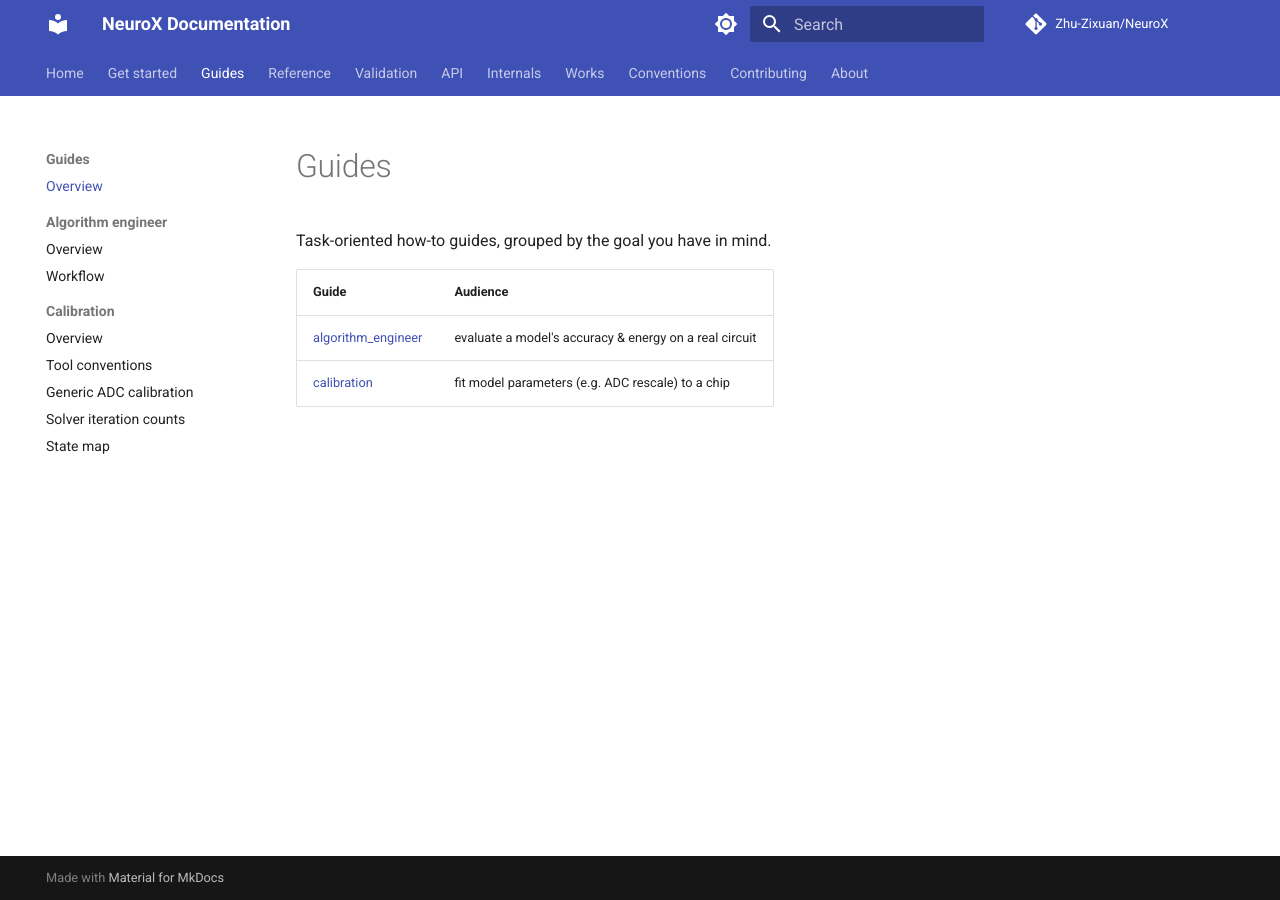
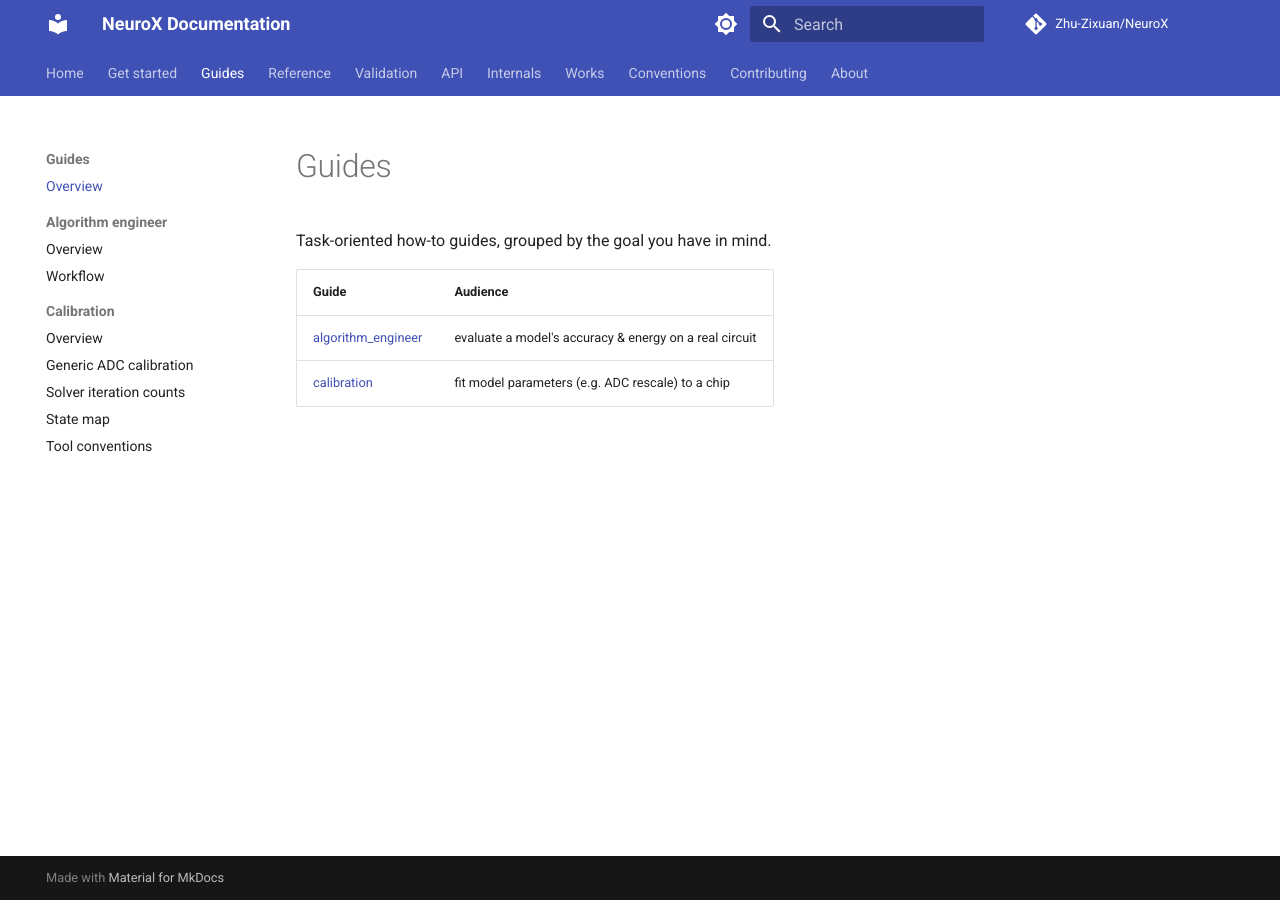
Before and after one commit to Zhu-ZiXuan/NeuroX, an MkDocs documentation site: the page built from docs/guides/README.md, in a window 1280 px wide. Built offline with MkDocs 1.6.1 and Material for MkDocs 9.7.7, drawn with Linux system fonts in a browser that asks for light colours; comment, search, counter and statistics services are not loaded; part of the change alters nothing that is shown.

```diff
--- a/mkdocs.yml
+++ b/mkdocs.yml
@@ -3,7 +3,7 @@ site_description: A PyTorch-based neuromorphic computing simulation framework, f
 site_author: Zhu-Zixuan
 repo_url: https://github.com/Zhu-Zixuan/NeuroX
 repo_name: Zhu-Zixuan/NeuroX
-edit_uri: edit/master/docs/
+edit_uri: edit/main/docs/
 
 # Under --strict, a dead cross-reference fragment (#anchor) aborts the build, not just a missing file.
 validation:
@@ -47,7 +47,8 @@ plugins:
             show_root_heading: false
             show_category_heading: true
 
-# Navigation mirrors the on-disk docs/ layout: intent-based top-level pillars.
+# Top-level pillars follow the documentation taxonomy. Below each pillar, the
+# navigation mirrors docs/: README/family/base first, then stable path order.
 nav:
 - Home: README.md
 - Get started:
@@ -59,69 +60,74 @@ nav:
     - Workflow: guides/algorithm_engineer/workflow.md
   - Calibration:
     - Overview: guides/calibration/README.md
-    - Tool conventions: guides/calibration/tool_conventions.md
     - Generic ADC calibration: guides/calibration/calibrate_adc.md
     - Solver iteration counts: guides/calibration/solver_iteration_counts.md
     - State map: guides/calibration/state_map.md
+    - Tool conventions: guides/calibration/tool_conventions.md
 - Reference:
   - Overview: reference/README.md
-  - Nonideality: reference/primitive/nonideality.md
-  - Physics: reference/primitive/physics.md
-  - Analog:
-    - Current mux: reference/primitive/analog/current_mux.md
-    - Current reference: reference/primitive/analog/current_reference.md
-    - Switch cap: reference/primitive/analog/switch_cap.md
-    - Unmodeled block: reference/primitive/analog/unmodeled.md
-    - Voltage driver: reference/primitive/analog/voltage_driver.md
-    - Voltage mux: reference/primitive/analog/voltage_mux.md
-    - Voltage reference: reference/primitive/analog/voltage_reference.md
-    - Differential voltage ADC:
-      - Family: reference/primitive/analog/diff_voltage_adc/family.md
-      - General: reference/primitive/analog/diff_voltage_adc/general.md
-      - MCS SAR: reference/primitive/analog/diff_voltage_adc/mcs_sar.md
-    - Single-ended current ADC:
-      - Family: reference/primitive/analog/current_adc/family.md
-      - SAR: reference/primitive/analog/current_adc/sar.md
-    - Voltage DAC:
-      - Family: reference/primitive/analog/voltage_dac/family.md
-      - General: reference/primitive/analog/voltage_dac/general.md
-    - Current DAC:
-      - Family: reference/primitive/analog/current_dac/family.md
-      - General: reference/primitive/analog/current_dac/general.md
-  - Device:
-    - MOSFET: reference/primitive/device/mosfet.md
-    - RRAM: reference/primitive/device/rram.md
-    - Selector: reference/primitive/device/selector.md
-  - Digital:
-    - Accumulator: reference/primitive/digital/accumulator.md
-    - Serial accumulator: reference/primitive/digital/serial_accumulator.md
-    - Adder: reference/primitive/digital/adder.md
-    - Shift adder: reference/primitive/digital/shift_adder.md
-    - Subtractor: reference/primitive/digital/subtractor.md
-  - Unit:
-    - Family: reference/architecture/unit/family.md
-    - Conv2d: reference/architecture/unit/conv2d.md
-    - CIM:
-      - Engine:
-        - Family: reference/architecture/unit/cim/engine/family.md
-        - Placement: reference/architecture/unit/cim/engine/placement.md
-        - Input activation: reference/architecture/unit/cim/engine/input_activation.md
-        - Weight slicing: reference/architecture/unit/cim/engine/weight_slice.md
-        - Input slicing: reference/architecture/unit/cim/engine/x_slice.md
-  - Crossbar:
-    - CIM macro:
-      - Family: reference/primitive/macro/cim/family.md
-      - Ideal: reference/primitive/macro/cim/ideal.md
-    - Cell:
-      - Family: reference/primitive/xbar/cell/family.md
-      - 1T1R family: reference/primitive/xbar/cell/_1t1r/cell.md
-      - 1T1R detail: reference/primitive/xbar/cell/_1t1r/cell_detail.md
-      - 1T1R linear: reference/primitive/xbar/cell/_1t1r/cell_linear.md
-    - Array:
-      - Family: reference/primitive/xbar/array/family.md
-      - 1T1R: reference/primitive/xbar/array/_1t1r/array.md
-    - Solver:
-      - Parallel BL/SL: reference/primitive/xbar/solver/nested.md
+  - Architecture:
+    - Unit:
+      - Family: reference/architecture/unit/family.md
+      - CIM:
+        - Engine:
+          - Family: reference/architecture/unit/cim/engine/family.md
+          - Input activation: reference/architecture/unit/cim/engine/input_activation.md
+          - Placement: reference/architecture/unit/cim/engine/placement.md
+          - Weight slicing: reference/architecture/unit/cim/engine/weight_slice.md
+          - Input slicing: reference/architecture/unit/cim/engine/x_slice.md
+      - Conv2d mapping: reference/architecture/unit/conv2d.md
+  - Primitive:
+    - Analog:
+      - Single-ended current ADC:
+        - Family: reference/primitive/analog/current_adc/family.md
+        - SAR: reference/primitive/analog/current_adc/sar.md
+      - Current DAC:
+        - Family: reference/primitive/analog/current_dac/family.md
+        - General: reference/primitive/analog/current_dac/general.md
+      - Current mux: reference/primitive/analog/current_mux.md
+      - Current reference: reference/primitive/analog/current_reference.md
+      - Differential voltage ADC:
+        - Family: reference/primitive/analog/diff_voltage_adc/family.md
+        - General: reference/primitive/analog/diff_voltage_adc/general.md
+        - MCS SAR: reference/primitive/analog/diff_voltage_adc/mcs_sar.md
+      - Switch cap: reference/primitive/analog/switch_cap.md
+      - Unmodeled block: reference/primitive/analog/unmodeled.md
+      - Voltage DAC:
+        - Family: reference/primitive/analog/voltage_dac/family.md
+        - General: reference/primitive/analog/voltage_dac/general.md
+      - Voltage driver: reference/primitive/analog/voltage_driver.md
+      - Voltage mux: reference/primitive/analog/voltage_mux.md
+      - Voltage reference: reference/primitive/analog/voltage_reference.md
+    - Device:
+      - MOSFET: reference/primitive/device/mosfet.md
+      - RRAM: reference/primitive/device/rram.md
+      - Selector: reference/primitive/device/selector.md
+    - Digital:
+      - Accumulator: reference/primitive/digital/accumulator.md
+      - Adder: reference/primitive/digital/adder.md
+      - Serial accumulator: reference/primitive/digital/serial_accumulator.md
+      - Shift adder: reference/primitive/digital/shift_adder.md
+      - Subtractor: reference/primitive/digital/subtractor.md
+    - Macro:
+      - CIM:
+        - Family: reference/primitive/macro/cim/family.md
+        - Ideal: reference/primitive/macro/cim/ideal.md
+    - Nonideality: reference/primitive/nonideality.md
+    - Physics: reference/primitive/physics.md
+    - Xbar:
+      - Array:
+        - Family: reference/primitive/xbar/array/family.md
+        - 1T1R:
+          - Array: reference/primitive/xbar/array/_1t1r/array.md
+      - Cell:
+        - Family: reference/primitive/xbar/cell/family.md
+        - 1T1R:
+          - Family: reference/primitive/xbar/cell/_1t1r/cell.md
+          - Detail: reference/primitive/xbar/cell/_1t1r/cell_detail.md
+          - Linear: reference/primitive/xbar/cell/_1t1r/cell_linear.md
+      - Solver:
+        - Parallel BL/SL: reference/primitive/xbar/solver/nested.md
 - Validation:
   - Overview: validation/README.md
   - Campaigns: validation/campaigns.md
@@ -131,109 +137,115 @@ nav:
   - Python: api/python.md
 - Internals:
   - Overview: internals/README.md
+  - Architecture:
+    - Unit:
+      - Base: internals/architecture/unit/base.md
+      - CIM:
+        - Base: internals/architecture/unit/cim/base.md
+        - Conv2d: internals/architecture/unit/cim/conv2d.md
+        - Engine:
+          - Base: internals/architecture/unit/cim/engine/base.md
+          - Input activation: internals/architecture/unit/cim/engine/input_activation.md
+          - Placement: internals/architecture/unit/cim/engine/placement.md
+          - Weight slicing: internals/architecture/unit/cim/engine/weight_slice.md
+          - Input slicing: internals/architecture/unit/cim/engine/x_slice.md
+        - Linear: internals/architecture/unit/cim/linear.md
+        - Slicer:
+          - Base: internals/architecture/unit/cim/slicer/base.md
+          - Direct: internals/architecture/unit/cim/slicer/direct.md
+          - Serial: internals/architecture/unit/cim/slicer/serial.md
+          - Simple: internals/architecture/unit/cim/slicer/simple.md
+      - Conv2d: internals/architecture/unit/conv2d.md
+      - Linear: internals/architecture/unit/linear.md
+      - Matrix-multiplication mapping: internals/architecture/unit/matmul_mapping.md
   - Compile:
     - Contracts: internals/compile/contracts.md
     - Scheme A regional: internals/compile/scheme_a_regional.md
     - Scheme B deobjectified: internals/compile/scheme_b_deobjectified.md
     - Scheme C custom op: internals/compile/scheme_c_custom_op.md
   - Config and policy: internals/config_and_policy.md
+  - Package surface: internals/package_surface.md
   - Physical state: internals/physical_state.md
-  - Package surface: internals/package_surface.md
-  - Analog:
-    - Base: internals/primitive/analog/base.md
-    - Current mux: internals/primitive/analog/current_mux.md
-    - Current reference: internals/primitive/analog/current_reference.md
-    - Switch cap: internals/primitive/analog/switch_cap.md
-    - Unmodeled block: internals/primitive/analog/unmodeled.md
-    - Voltage driver: internals/primitive/analog/voltage_driver.md
-    - Voltage mux: internals/primitive/analog/voltage_mux.md
-    - Voltage reference: internals/primitive/analog/voltage_reference.md
-    - Differential voltage ADC:
-      - Base: internals/primitive/analog/diff_voltage_adc/base.md
-      - General: internals/primitive/analog/diff_voltage_adc/general.md
-      - MCS SAR: internals/primitive/analog/diff_voltage_adc/mcs_sar.md
-    - Single-ended current ADC:
-      - Base: internals/primitive/analog/current_adc/base.md
-      - SAR: internals/primitive/analog/current_adc/sar.md
-    - Voltage DAC:
-      - Base: internals/primitive/analog/voltage_dac/base.md
-      - General: internals/primitive/analog/voltage_dac/general.md
-    - Current DAC:
-      - Base: internals/primitive/analog/current_dac/base.md
-      - General: internals/primitive/analog/current_dac/general.md
-  - Common:
+  - Primitive:
+    - Analog:
+      - Base: internals/primitive/analog/base.md
+      - Single-ended current ADC:
+        - Base: internals/primitive/analog/current_adc/base.md
+        - SAR: internals/primitive/analog/current_adc/sar.md
+      - Current DAC:
+        - Base: internals/primitive/analog/current_dac/base.md
+        - General: internals/primitive/analog/current_dac/general.md
+      - Current mux: internals/primitive/analog/current_mux.md
+      - Current reference: internals/primitive/analog/current_reference.md
+      - Differential voltage ADC:
+        - Base: internals/primitive/analog/diff_voltage_adc/base.md
+        - General: internals/primitive/analog/diff_voltage_adc/general.md
+        - MCS SAR: internals/primitive/analog/diff_voltage_adc/mcs_sar.md
+      - Switch cap: internals/primitive/analog/switch_cap.md
+      - Unmodeled block: internals/primitive/analog/unmodeled.md
+      - Voltage DAC:
+        - Base: internals/primitive/analog/voltage_dac/base.md
+        - General: internals/primitive/analog/voltage_dac/general.md
+      - Voltage driver: internals/primitive/analog/voltage_driver.md
+      - Voltage mux: internals/primitive/analog/voltage_mux.md
+      - Voltage reference: internals/primitive/analog/voltage_reference.md
+    - Device:
+      - MOSFET: internals/primitive/device/mosfet.md
+      - RRAM: internals/primitive/device/rram.md
+      - Selector: internals/primitive/device/selector.md
+    - Digital:
+      - Base: internals/primitive/digital/base.md
+      - Accumulator: internals/primitive/digital/accumulator.md
+      - Adder: internals/primitive/digital/adder.md
+      - Serial accumulator: internals/primitive/digital/serial_accumulator.md
+      - Shift adder: internals/primitive/digital/shift_adder.md
+      - Subtractor: internals/primitive/digital/subtractor.md
+    - Macro:
+      - CIM:
+        - Base: internals/primitive/macro/cim/base.md
+        - Ideal: internals/primitive/macro/cim/ideal.md
     - Nonideality: internals/primitive/nonideality.md
     - Physics: internals/primitive/physics.md
-  - Device:
-    - MOSFET: internals/primitive/device/mosfet.md
-    - RRAM: internals/primitive/device/rram.md
-    - Selector: internals/primitive/device/selector.md
-  - Digital:
-    - Base: internals/primitive/digital/base.md
-    - Accumulator: internals/primitive/digital/accumulator.md
-    - Serial accumulator: internals/primitive/digital/serial_accumulator.md
-    - Adder: internals/primitive/digital/adder.md
-    - Shift adder: internals/primitive/digital/shift_adder.md
-    - Subtractor: internals/primitive/digital/subtractor.md
-  - Unit:
-    - Base: internals/architecture/unit/base.md
-    - Matrix-multiplication mapping: internals/architecture/unit/matmul_mapping.md
-    - Linear: internals/architecture/unit/linear.md
-    - Conv2d: internals/architecture/unit/conv2d.md
-    - CIM:
-      - Base: internals/architecture/unit/cim/base.md
-      - Linear: internals/architecture/unit/cim/linear.md
-      - Conv2d: internals/architecture/unit/cim/conv2d.md
-      - Engine:
-        - Base: internals/architecture/unit/cim/engine/base.md
-        - Placement: internals/architecture/unit/cim/engine/placement.md
-        - Input activation: internals/architecture/unit/cim/engine/input_activation.md
-        - Weight slicing: internals/architecture/unit/cim/engine/weight_slice.md
-        - Input slicing: internals/architecture/unit/cim/engine/x_slice.md
-      - Slicer:
-        - Base: internals/architecture/unit/cim/slicer/base.md
-        - Direct: internals/architecture/unit/cim/slicer/direct.md
-        - Serial: internals/architecture/unit/cim/slicer/serial.md
-        - Simple: internals/architecture/unit/cim/slicer/simple.md
-  - Crossbar:
-    - CIM macro:
-      - Base: internals/primitive/macro/cim/base.md
-      - Ideal: internals/primitive/macro/cim/ideal.md
-    - Cell:
-      - Base: internals/primitive/xbar/cell/base.md
-      - 1T1R base: internals/primitive/xbar/cell/_1t1r/cell.md
-      - 1T1R detail: internals/primitive/xbar/cell/_1t1r/cell_detail.md
-      - 1T1R linear: internals/primitive/xbar/cell/_1t1r/cell_linear.md
-    - Array:
-      - 1T1R: internals/primitive/xbar/array/_1t1r/array.md
-    - Scan organizations: internals/primitive/xbar/scan_organization.md
-    - Solver: internals/primitive/xbar/solver.md
+    - Xbar:
+      - Array:
+        - 1T1R:
+          - Array: internals/primitive/xbar/array/_1t1r/array.md
+      - Cell:
+        - Base: internals/primitive/xbar/cell/base.md
+        - 1T1R:
+          - Base: internals/primitive/xbar/cell/_1t1r/cell.md
+          - Detail: internals/primitive/xbar/cell/_1t1r/cell_detail.md
+          - Linear: internals/primitive/xbar/cell/_1t1r/cell_linear.md
+      - Scan organizations: internals/primitive/xbar/scan_organization.md
+      - Solver: internals/primitive/xbar/solver.md
 - Works:
   - Overview: works/README.md
-  - Xue 2020 JSSC CIM macro:
-    - Overview: works/macro/cim/xue2020jssc/README.md
-    - Model: works/macro/cim/xue2020jssc/model.md
-  - Ye 2023 JSSC CIM macro:
-    - Overview: works/macro/cim/ye2023jssc/README.md
-    - Model: works/macro/cim/ye2023jssc/model.md
+  - Macro:
+    - CIM:
+      - Xue 2020 JSSC:
+        - Overview: works/macro/cim/xue2020jssc/README.md
+        - Model: works/macro/cim/xue2020jssc/model.md
+      - Ye 2023 JSSC:
+        - Overview: works/macro/cim/ye2023jssc/README.md
+        - Model: works/macro/cim/ye2023jssc/model.md
 - Conventions:
   - Overview: conventions/README.md
+  - Code style: conventions/code_style.md
+  - Glossary: conventions/glossary.md
+  - Markdown style: conventions/markdown_style.md
+  - Module parameter: conventions/module_parameter.md
+  - Naming conventions: conventions/naming_conventions.md
+  - Notation conventions: conventions/notation_conventions.md
   - Organizing principles: conventions/organizing_principles.md
   - Prose style: conventions/prose_style.md
-  - Markdown style: conventions/markdown_style.md
-  - Code style: conventions/code_style.md
-  - Naming conventions: conventions/naming_conventions.md
-  - Notation conventions: conventions/notation_conventions.md
-  - Glossary: conventions/glossary.md
-  - Module parameter: conventions/module_parameter.md
 - Contributing:
   - Overview: contributing/README.md
+  - Recipes: contributing/recipes.md
+  - Workflow: contributing/workflow.md
+  - Writing base docs: contributing/writing_base_docs.md
   - Writing family docs: contributing/writing_family_docs.md
+  - Writing leaf docs: contributing/writing_leaf_docs.md
   - Writing module docs: contributing/writing_module_docs.md
-  - Writing base docs: contributing/writing_base_docs.md
-  - Writing leaf docs: contributing/writing_leaf_docs.md
-  - Workflow: contributing/workflow.md
-  - Recipes: contributing/recipes.md
 - About:
   - Overview: about/README.md
   - Citation: about/citation.md
```
